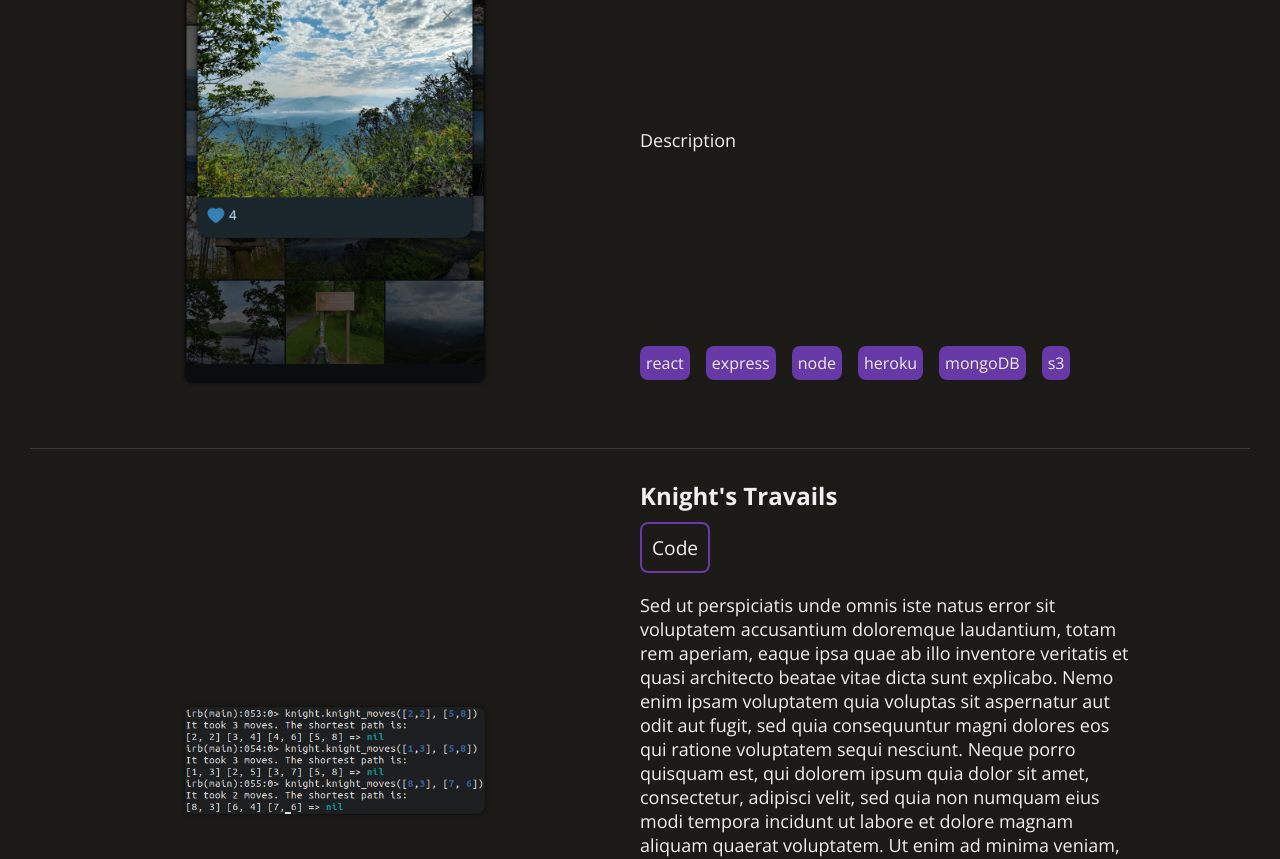
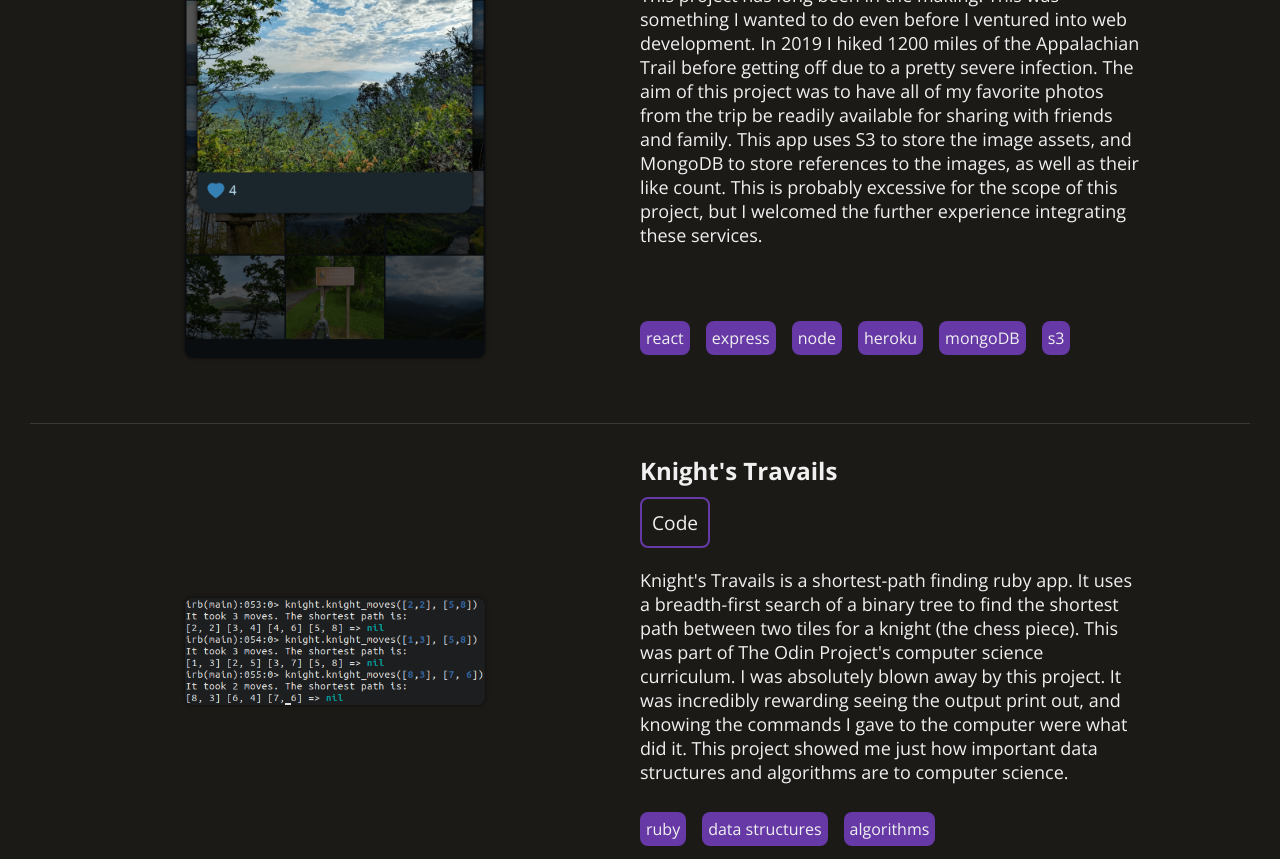
Before and after one commit to nsars19/portfolio, a React (Create React App) app: page / in a window 1280 px wide. Shown: the part 1640-2499 px from the top of the page. Built offline with nearby package versions, Linux system fonts and the light colour scheme.

Commit message:
add project descriptions

```diff
--- a/src/components/projects/projDetail.js
+++ b/src/components/projects/projDetail.js
@@ -13,7 +13,7 @@ export const detail = [
     title: "Facespace",
     src: facespace,
     desc:
-      "Sed ut perspiciatis unde omnis iste natus error sit voluptatem accusantium doloremque laudantium, totam rem aperiam, eaque ipsa quae ab illo inventore veritatis et quasi architecto beatae vitae dicta sunt explicabo. Nemo enim ipsam voluptatem quia voluptas sit aspernatur aut odit aut fugit, sed quia consequuntur magni dolores eos qui ratione voluptatem sequi nesciunt. Neque porro quisquam est, qui dolorem ipsum quia dolor sit amet, consectetur, adipisci velit, sed quia non numquam eius modi tempora incidunt ut labore et dolore magnam aliquam quaerat voluptatem. Ut enim ad minima veniam, quis nostrum exercitationem ullam corporis suscipit laboriosam, nisi ut aliquid ex ea commodi consequatur? Quis autem vel eum iure reprehenderit qui in ea voluptate velit esse quam nihil molestiae consequatur, vel illum qui dolorem eum fugiat quo voluptas nulla pariatur?",
+      "Facespace was the most enjoyable project I've worked on to date. This was the first big app I built with Express shortly after switching over from Rails. This was also the first app I used S3 and MongoDB with as well. The integration of both of those services was remarkably simple, and has only gotten smoother since incorporating them into other projects.",
     tags: ["react", "express", "node", "heroku", "mongoDB", "s3"],
     code: "https://github.com/nsars19/facebookish",
     live: "https://nsars19.github.io/facebookish",
@@ -21,7 +21,8 @@ export const detail = [
   {
     title: "AT Photos",
     src: atphotos,
-    desc: "Description",
+    desc:
+      "This project has long been in the making. This was something I wanted to do even before I ventured into web development. In 2019 I hiked 1200 miles of the Appalachian Trail before getting off due to a pretty severe infection. The aim of this project was to have all of my favorite photos from the trip be readily available for sharing with friends and family. This app uses S3 to store the image assets, and MongoDB to store references to the images, as well as their like count. This is probably excessive for the scope of this project, but I welcomed the further experience integrating these services.",
     tags: ["react", "express", "node", "heroku", "mongoDB", "s3"],
     code: "https://github.com/nsars19/at-photos",
     live: "https://nsars19.github.io/at-photos",
@@ -30,28 +31,31 @@ export const detail = [
     title: "Knight's Travails",
     src: knight,
     desc:
-      "Sed ut perspiciatis unde omnis iste natus error sit voluptatem accusantium doloremque laudantium, totam rem aperiam, eaque ipsa quae ab illo inventore veritatis et quasi architecto beatae vitae dicta sunt explicabo. Nemo enim ipsam voluptatem quia voluptas sit aspernatur aut odit aut fugit, sed quia consequuntur magni dolores eos qui ratione voluptatem sequi nesciunt. Neque porro quisquam est, qui dolorem ipsum quia dolor sit amet, consectetur, adipisci velit, sed quia non numquam eius modi tempora incidunt ut labore et dolore magnam aliquam quaerat voluptatem. Ut enim ad minima veniam, quis nostrum exercitationem ullam corporis suscipit laboriosam, nisi ut aliquid ex ea commodi consequatur? Quis autem vel eum iure reprehenderit qui in ea voluptate velit esse quam nihil molestiae consequatur, vel illum qui dolorem eum fugiat quo voluptas nulla pariatur?",
+      "Knight's Travails is a shortest-path finding ruby app. It uses a breadth-first search of a binary tree to find the shortest path between two tiles for a knight (the chess piece). This was part of The Odin Project's computer science curriculum. I was absolutely blown away by this project. It was incredibly rewarding seeing the output print out, and knowing the commands I gave to the computer were what did it. This project showed me just how important data structures and algorithms are to computer science.",
     tags: ["ruby", "data structures", "algorithms"],
     code: "https://github.com/nsars19/knight-s-travails",
   },
   {
     title: "Binary Search Trees",
     src: bst,
-    desc: "description",
+    desc:
+      "This is a ruby app that provides several methods for traversing BST's. This is part of The Odin Project's curriculum. This was another one of those projects that showed me just how powerful data structures can be.",
     tags: ["ruby", "data structures", "algorithms"],
     code: "https://github.com/nsars19/Binary-Search-Trees",
   },
   {
     title: "Chess",
     src: chess,
-    desc: "description",
+    desc:
+      "The game of chess, in ruby. This was the first large-scale app I built, and it was incredibly intimidating starting it. Chipping away at the functionality piece by piece, and seeing the application come together really showed me how rewarding development can be. It also helped that writing ruby is just so incredibly enjoyable!",
     tags: ["ruby", "chess", "oop"],
     code: "https://github.com/nsars19/Chess",
   },
   {
     title: "Linked List",
     src: list,
-    desc: "description",
+    desc:
+      "A linked list implementation in ruby. Part of The Odin Project's computer science curriculum. It was a lot of fun working on this one.",
     tags: ["ruby", "data structures"],
     code: "https://github.com/nsars19/linked_list",
   },
@@ -60,14 +64,15 @@ export const detail = [
     src: todo,
     tags: ["vanillaJS", "javascript", "webpack", "local storage"],
     desc:
-      "Sed ut perspiciatis unde omnis iste natus error sit voluptatem accusantium doloremque laudantium, totam rem aperiam, eaque ipsa quae ab illo inventore veritatis et quasi architecto beatae vitae dicta sunt explicabo. Nemo enim ipsam voluptatem quia voluptas sit aspernatur aut odit aut fugit, sed quia consequuntur magni dolores eos qui ratione voluptatem sequi nesciunt. Neque porro quisquam est, qui dolorem ipsum quia dolor sit amet, consectetur, adipisci velit, sed quia non numquam eius modi tempora incidunt ut labore et dolore magnam aliquam quaerat voluptatem. Ut enim ad minima veniam, quis nostrum exercitationem ullam corporis suscipit laboriosam, nisi ut aliquid ex ea commodi consequatur? Quis autem vel eum iure reprehenderit qui in ea voluptate velit esse quam nihil molestiae consequatur, vel illum qui dolorem eum fugiat quo voluptas nulla pariatur?",
+      "A todo list. Build to spec as per the guidelines on The Odin Project's curriculum. This is built with plain-old javascript. No frameworks required. This is the app that gave me an appreciation for the component-based frameworks. In order to build this I ended up making helper objects to perform CRUD operations on the DOM. A rudimentary React, of sorts.",
     code: "https://github.com/nsars19/todo-list",
     live: "https://nsars19.github.io/todo-list/",
   },
   {
     title: "Image Tagger",
     src: waldo,
-    desc: "description",
+    desc:
+      "One of my first apps integrating a React UI with a Rails backend. This is the app that taught me how to have React consume JSON payloads, and it was a blast seeing how the two applications communicated with each other to create a slick user experience.",
     tags: ["react", "rails", "heroku", "sql"],
     code: "https://github.com/nsars19/Image-Tagger",
     live: "https://nsars19.github.io/Image-Tagger/",
@@ -76,7 +81,7 @@ export const detail = [
     title: "Battleship",
     src: battleship,
     desc:
-      "Sed ut perspiciatis unde omnis iste natus error sit voluptatem accusantium doloremque laudantium, totam rem aperiam, eaque ipsa quae ab illo inventore veritatis et quasi architecto beatae vitae dicta sunt explicabo. Nemo enim ipsam voluptatem quia voluptas sit aspernatur aut odit aut fugit, sed quia consequuntur magni dolores eos qui ratione voluptatem sequi nesciunt. Neque porro quisquam est, qui dolorem ipsum quia dolor sit amet, consectetur, adipisci velit, sed quia non numquam eius modi tempora incidunt ut labore et dolore magnam aliquam quaerat voluptatem. Ut enim ad minima veniam, quis nostrum exercitationem ullam corporis suscipit laboriosam, nisi ut aliquid ex ea commodi consequatur? Quis autem vel eum iure reprehenderit qui in ea voluptate velit esse quam nihil molestiae consequatur, vel illum qui dolorem eum fugiat quo voluptas nulla pariatur?",
+      "One of the first apps I made with React. This app makes heavy use of object-oriented programming to control the behaviour and state of the game, while displaying that state in a clean React UI. Integrating the game functionality with React proved to be quite a formidable process for me at first.",
     tags: ["react", "oop"],
     code: "https://github.com/nsars19/Battleship",
     live: "https://nsars19.github.io/Battleship/",
```
